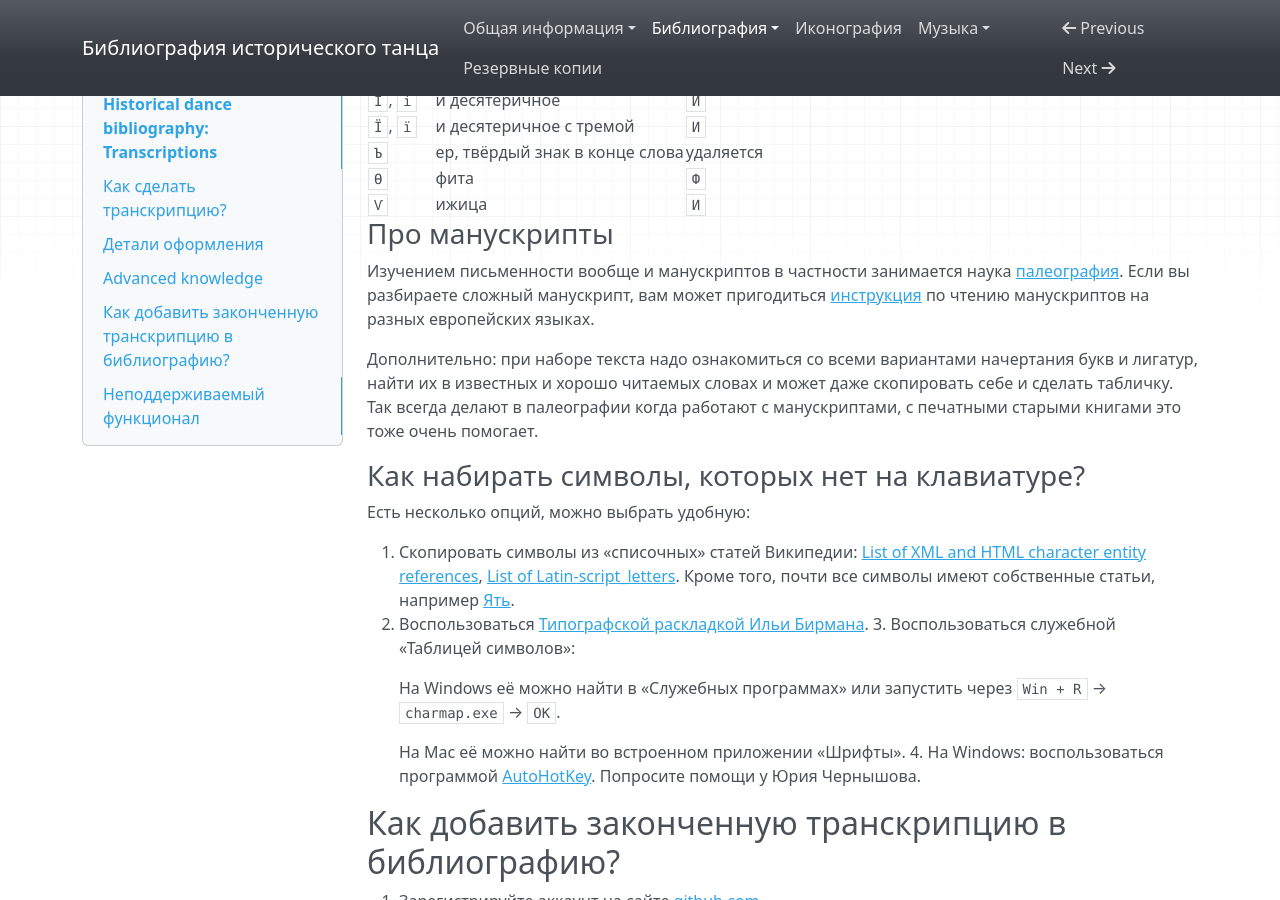
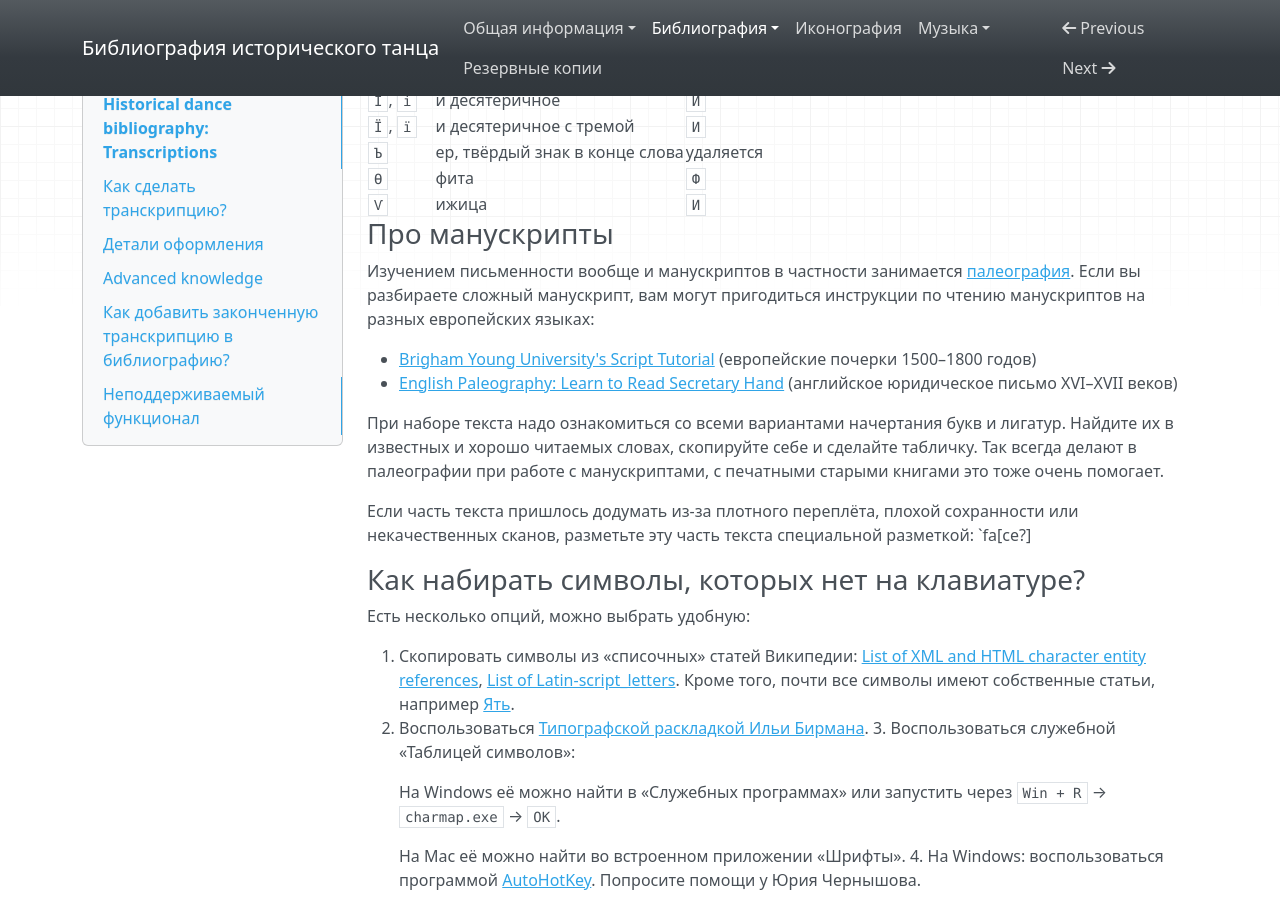
Before and after one commit to hda-technical/dancebooks, an MkDocs documentation site: the page built from docs/bibliography_transcriptions.md, in a window 1280 px wide and 900 px high, scrolled down 4075 px. Built offline with MkDocs 1.6.1, drawn with Linux system fonts in a browser that asks for light colours; nearby versions of some CDN libraries.

Commit message:
Restructure docs on transcribing a manuscript

```diff
--- a/docs/bibliography_transcriptions.md
+++ b/docs/bibliography_transcriptions.md
@@ -139,9 +139,18 @@
 
 ### Про манускрипты
 
-Изучением письменности вообще и манускриптов в частности занимается наука [палеография](https://ru.wikipedia.org/wiki/Палеография). Если вы разбираете сложный манускрипт, вам может пригодиться [инструкция](https://script.byu.edu/Pages/home.aspx) по чтению манускриптов на разных европейских языках.
+Изучением письменности вообще и манускриптов в частности занимается [палеография](https://ru.wikipedia.org/wiki/Палеография).
+Если вы разбираете сложный манускрипт, вам могут пригодиться инструкции по чтению манускриптов на разных европейских языках:
 
-Дополнительно: при наборе текста надо ознакомиться со всеми вариантами начертания букв и лигатур, найти их в известных и хорошо читаемых словах и может даже скопировать себе и сделать табличку. Так всегда делают в палеографии когда работают с манускриптами, с печатными старыми книгами это тоже очень помогает.
+* [Brigham Young University's Script Tutorial](https://script.byu.edu/) (европейские почерки 1500–1800 годов)
+* [English Paleography: Learn to Read Secretary Hand](https://sway.office.com/2il2mOAQ3Dr1sZeP) (английское юридическое письмо XVI–XVII веков)
+
+При наборе текста надо ознакомиться со всеми вариантами начертания букв и лигатур.
+Найдите их в известных и хорошо читаемых словах, скопируйте себе и сделайте табличку.
+Так всегда делают в палеографии при работе с манускриптами, с печатными старыми книгами это тоже очень помогает.
+
+Если часть текста пришлось додумать из-за плотного переплёта, плохой сохранности или некачественных сканов,
+разметьте эту часть текста специальной разметкой: `fa[ce?]
 
 ### Как набирать символы, которых нет на клавиатуре?
 
```
